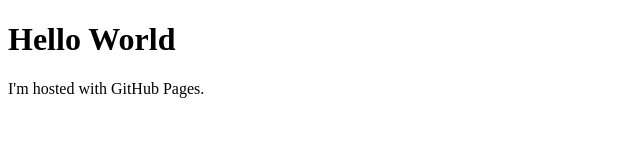
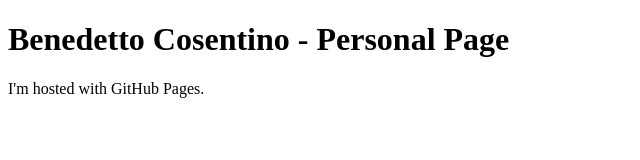
Before and after one commit to benny1693/benny1693.github.io, a plain HTML site: page index.html in a window 1280 px wide. Shown: the whole page, without its empty margins (0-640 px from the left). Drawn offline with Linux system fonts and the light colour scheme.

Commit message:
Update index.html

```diff
--- a/index.html
+++ b/index.html
@@ -1,7 +1,7 @@
 <!DOCTYPE html>
 <html>
 <body>
-<h1>Hello World</h1>
+<h1>Benedetto Cosentino - Personal Page</h1>
 <p>I'm hosted with GitHub Pages.</p>
 </body>
 </html>
```
